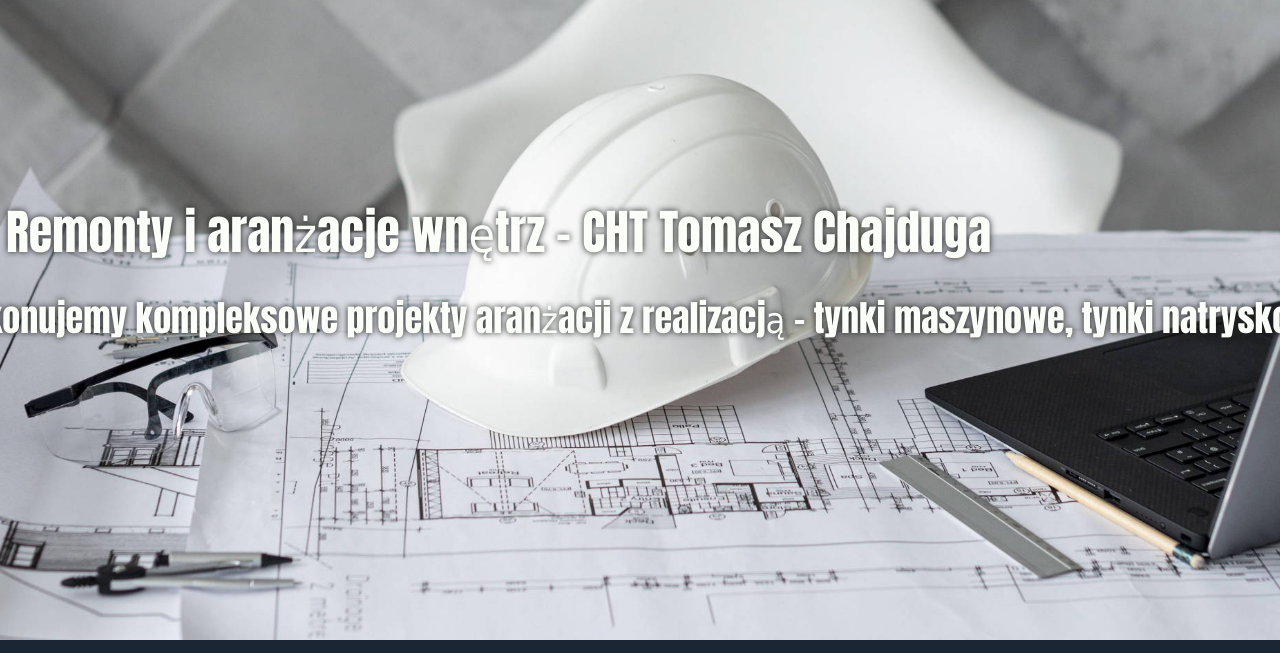
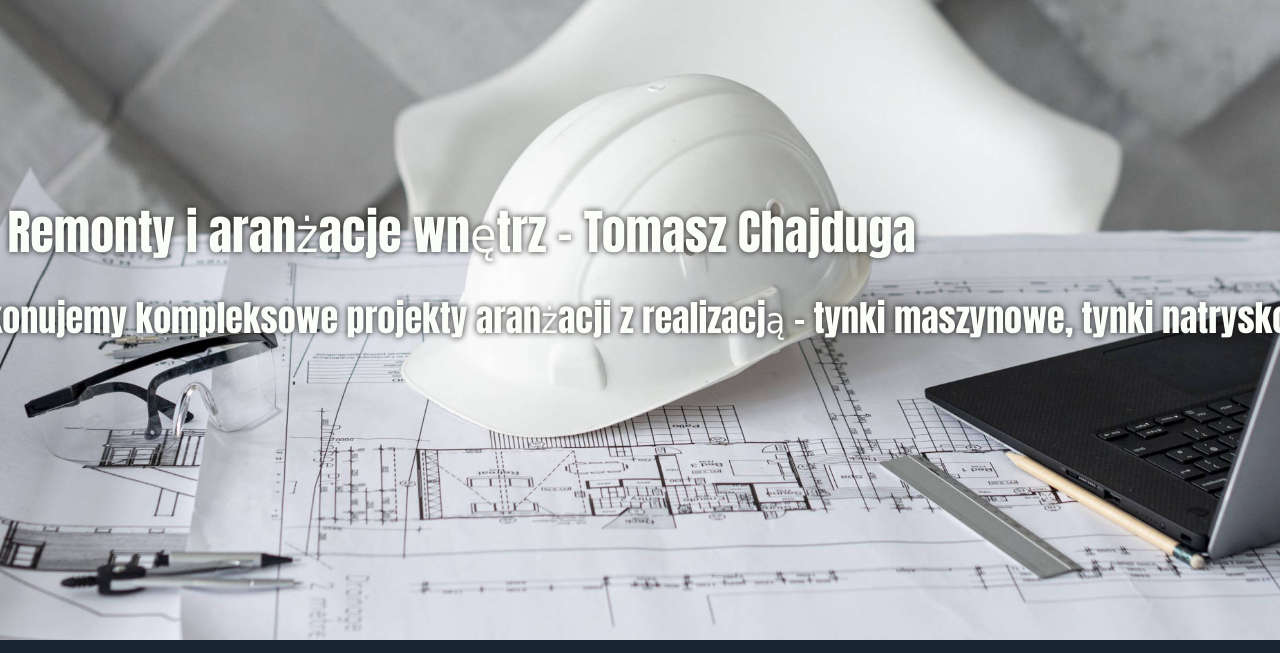
Before and after one commit to chtynki/chtynki.github.io, a plain HTML site: page index.html in a window 1280 px wide. Shown: the part 120-773 px from the top of the page. Drawn offline with nearby package versions, Linux system fonts and the light colour scheme.

Commit message:
update title

```diff
--- a/index.html
+++ b/index.html
@@ -45,7 +45,7 @@
             </div>
 
 <h1 class="art-headline animatable fadeInDown">
-    Remonty i aranżacje wnętrz - CHT Tomasz Chajduga
+    Remonty i aranżacje wnętrz - Tomasz Chajduga
 <h2 class="art-slogan animatable fadeInUp">Wykonujemy kompleksowe projekty aranżacji z realizacją - tynki maszynowe, tynki natryskowe, gładzie natryskowe i tradycyjne, malowanie natryskowe i tradycyjne, zabudowa GK, ściany, sufity. Zapraszamy do kontaktu.</h2>
 
 <a href="#home" class="art-logo art-logo-1919660699 animatable bounceInLeft">
```
